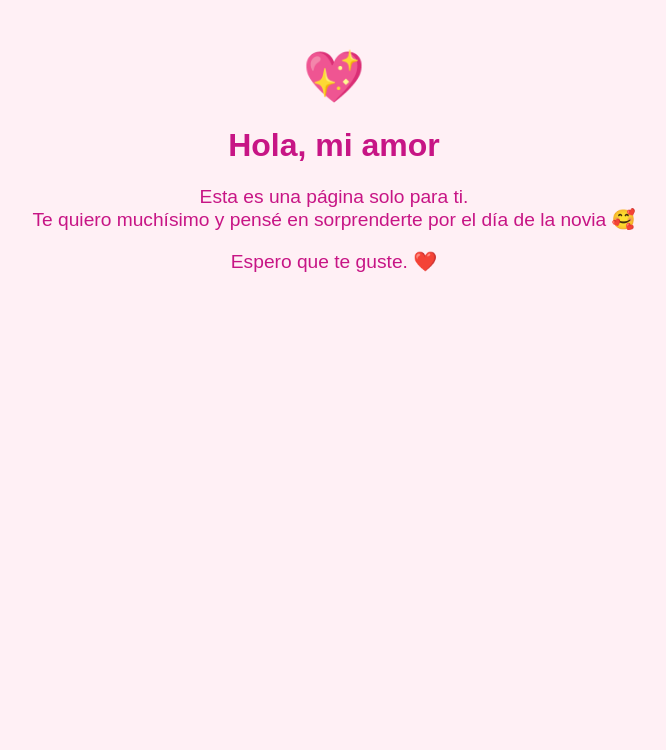
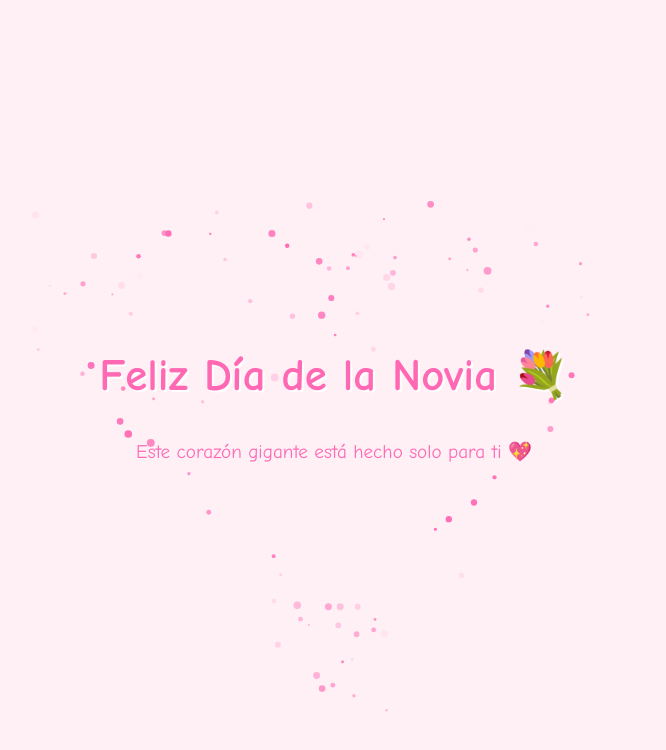
Before and after one commit to F3RN4ND0-30/para_Minerva, a plain HTML site: page index.html in a window 1280 px wide. Shown: the whole page, without its empty margins (306-972 px from the left). Drawn offline with Linux system fonts and the light colour scheme.

Commit message:
Update index.html

```diff
--- a/index.html
+++ b/index.html
@@ -1,37 +1,119 @@
 <!DOCTYPE html>
 <html lang="es">
 <head>
-    <meta charset="UTF-8">
-    <meta name="viewport" content="width=device-width, initial-scale=1.0">
-    <title>Para ti, mi amor 💖</title>
+  <meta charset="UTF-8" />
+  <meta name="viewport" content="width=device-width, initial-scale=1.0"/>
+  <title>Feliz Día de la Novia</title>
   <style>
     body {
-            font-family: 'Arial', sans-serif;
-            background-color: #fff0f5;
+      margin: 0;
+      padding: 0;
+      overflow: hidden;
+      font-family: 'Comic Sans MS', cursive, sans-serif;
+      background: #fff0f5;
+      color: #ff69b4;
+      display: flex;
+      flex-direction: column;
+      align-items: center;
+      justify-content: center;
       text-align: center;
-            padding: 40px;
-            color: #c71585;
+      height: 100vh;
     }
+
     h1 {
-            font-size: 2em;
+      z-index: 1;
+      position: relative;
+      font-size: 2.8em;
+      text-shadow: 2px 2px #fff;
+      margin-bottom: 20px;
     }
+
     p {
+      z-index: 1;
+      position: relative;
       font-size: 1.2em;
+      padding: 0 30px;
     }
-        .heart {
-            font-size: 50px;
-            animation: beat 1s infinite;
-        }
-        @keyframes beat {
-            0%, 100% { transform: scale(1); }
-            50% { transform: scale(1.2); }
+
+    canvas {
+      position: fixed;
+      top: 0;
+      left: 0;
+      z-index: 0;
     }
   </style>
 </head>
 <body>
-    <div class="heart">💖</div>
-    <h1>Hola, mi amor</h1>
-    <p>Esta es una página solo para ti.<br>Te quiero muchísimo y pensé en sorprenderte por el día de la novia 🥰</p>
-    <p>Espero que te guste. ❤️</p>
+  <h1>Feliz Día de la Novia 💐</h1>
+  <p>Este corazón gigante está hecho solo para ti 💖</p>
+
+  <canvas id="canvas"></canvas>
+
+  <script>
+    const canvas = document.getElementById('canvas');
+    const ctx = canvas.getContext('2d');
+    let particles = [];
+    let width = (canvas.width = window.innerWidth);
+    let height = (canvas.height = window.innerHeight);
+
+    const heartShape = (t) => {
+      const x = 16 * Math.pow(Math.sin(t), 3);
+      const y = -(13 * Math.cos(t) - 5 * Math.cos(2 * t) - 2 * Math.cos(3 * t) - Math.cos(4 * t));
+      return { x, y };
+    };
+
+    class Particle {
+      constructor() {
+        this.t = Math.random() * Math.PI * 2;
+        const { x, y } = heartShape(this.t);
+        this.x = width / 2 + x * 15;
+        this.y = height / 2 + y * 15;
+        this.size = Math.random() * 3 + 1;
+        this.alpha = 1;
+        this.dx = (Math.random() - 0.5) * 2;
+        this.dy = (Math.random() - 0.5) * 2;
+        this.color = `rgba(255,105,180,${this.alpha})`;
+      }
+
+      update() {
+        this.x += this.dx;
+        this.y += this.dy;
+        this.alpha -= 0.01;
+        if (this.alpha < 0) this.alpha = 0;
+        this.color = `rgba(255,105,180,${this.alpha})`;
+      }
+
+      draw() {
+        ctx.beginPath();
+        ctx.arc(this.x, this.y, this.size, 0, Math.PI * 2);
+        ctx.fillStyle = this.color;
+        ctx.fill();
+      }
+
+      isAlive() {
+        return this.alpha > 0;
+      }
+    }
+
+    function animate() {
+      ctx.clearRect(0, 0, width, height);
+      if (particles.length < 300) {
+        particles.push(new Particle());
+      }
+      particles = particles.filter(p => p.isAlive());
+      particles.forEach(p => {
+        p.update();
+        p.draw();
+      });
+      requestAnimationFrame(animate);
+    }
+
+    window.addEventListener('resize', () => {
+      width = canvas.width = window.innerWidth;
+      height = canvas.height = window.innerHeight;
+    });
+
+    animate();
+  </script>
 </body>
 </html>
```
Lines whose indentation alone changed are shown as unchanged.
